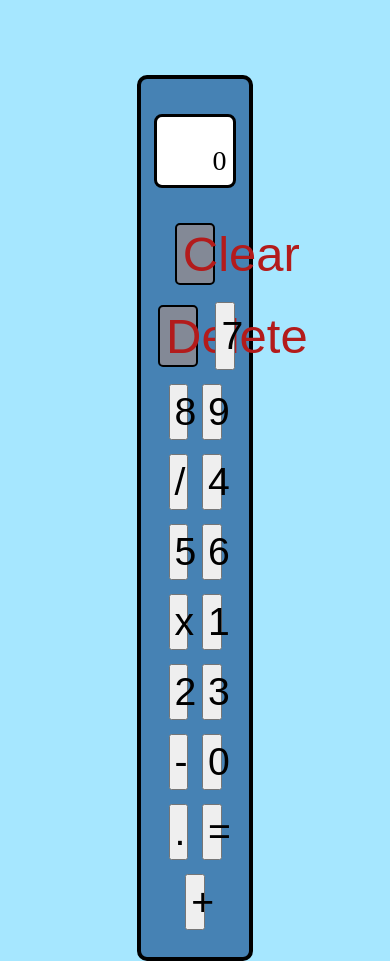
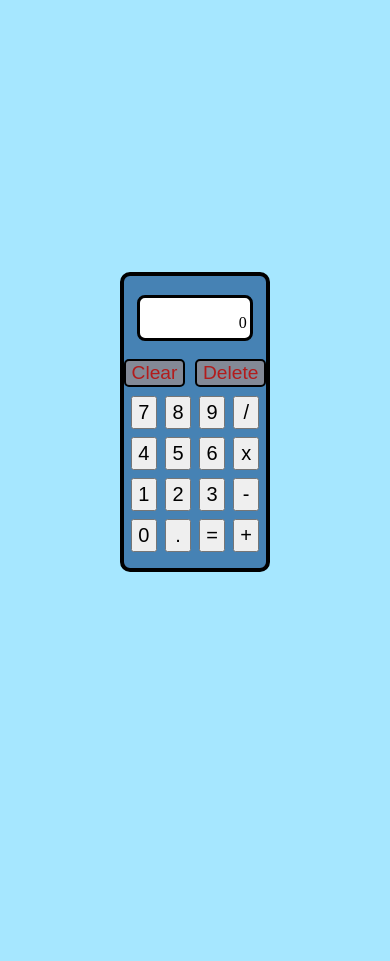
Before and after one commit to Atreat738/Calculator, a plain HTML site: page Calculator/index.html in a window 390 px wide. After the commit the page ends 844 px from the top, so only its background shows below. Drawn offline with Linux system fonts and the light colour scheme.

Commit message:
Responsive Design update!

```diff
--- a/Calculator/index.html
+++ b/Calculator/index.html
@@ -16,28 +16,38 @@
             </div>
         </div>
 
+        <div class="split">
             <button id = "clearButton">Clear</button>
             <button id = "deleteButton">Delete</button>
+        </div>
 
+        <div class="split">
             <button class = "numberButton" id = "button7">7</button>
             <button class = "numberButton" id = "button8">8</button>
             <button class = "numberButton" id = "button9">9</button>
             <button class = "operatorButton" id = "divide"> / </button>
+        </div>
 
+        <div class="split">
             <button class = "numberButton" id = "button4">4</button>
             <button class = "numberButton" id = "button5">5</button>
             <button class = "numberButton" id = "button6">6</button>
             <button class = "operatorButton" id = "multiply"> x </button>
+        </div>
 
+        <div class="split">
             <button class = "numberButton" id = "button1">1</button>
             <button class = "numberButton" id = "button2">2</button>
             <button class = "numberButton" id = "button3">3</button>
             <button class = "operatorButton" id = "subtract"> - </button>
+        </div>
 
+        <div class="split">
             <button class = "numberButton" id = "button0">0</button>
             <button class = "numberButton" id = "buttonDecimal">.</button>
             <button id = "buttonEquals"> = </button>
             <button class = "operatorButton" id = "add"> + </button>
+        </div>
     </div>
 
 
--- a/Calculator/styles.css
+++ b/Calculator/styles.css
@@ -1,10 +1,26 @@
+:root {
+    --fs-700: 3rem;
+    --fs-400: 2rem;
+    --fs-300: 1.75rem;
+}
+
+html, body {
+    height: 100%;
+    box-sizing: border-box;
+    margin: 0;
+}
+
 body {
+    display: flex;
     align-items: center;
+    justify-content: center;
     background-color: #a6e7ff;
-    box-sizing: border-box;
+}
+
+.split {
     display: flex;
-    justify-content: center;
-    margin: 0;
+    justify-content: space-around;
+    flex-basis: 100%;
 }
 
 #container {
@@ -13,16 +29,64 @@ body {
     border-radius: 10px;
     display: flex;
     flex-wrap: wrap;
-    font-size: 1.75rem;
     justify-content: center;
-    margin-top: 75px;
-    max-height: 100vh;
-    max-width: 25%;
-    padding: 20px 5px;
+    max-width: 22.5%;
+    font-size: var(--fs-300);
+    padding: 0.8em 0.2em;
+    text-align: center;
+}
+
+@media (max-width: 1300px) {
+    :root {
+        --fs-700: 2.25rem;
+        --fs-400: 1.75rem;
+        --fs-300: 1.5rem;
+    }
+}
+
+@media (max-width: 1150px) {
+    :root {
+        --fs-700: 2.1rem;
+        --fs-400: 1.75rem;
+        --fs-300: 1.5rem;
+    }
+}
+
+@media (max-width: 950px) {
+    #container {
+        min-width: 25%;
+    }
+    :root {
+        --fs-700: 1.55rem;
+        --fs-400: 1.25rem;
+        --fs-300: 1rem;
+    }
+}
+
+@media (max-width: 750px) {
+    #container {
+        min-width: 30%;
+    }
+    :root {
+        --fs-700: 1.3rem;
+        --fs-400: 1.25rem;
+        --fs-300: 1rem;
+    }
+}
+
+@media (max-width: 580px) {
+    #container {
+        min-width: 35%;
+    }
+    :root {
+        --fs-700: 1.2rem;
+        --fs-400: 1.25rem;
+        --fs-300: 1rem;
+    }
 }
 
 #textboxContainer {
-    margin-top: 10px;
+    margin-top: 0.25em;
     width: 85%;
 }
 
@@ -31,13 +95,13 @@ body {
     border: 3px solid black;
     border-radius: 8px;
     height: 65%;
-    margin: 5px auto;
+    margin: 0.175em auto;
     pointer-events: none;
     text-align: right;
 }
 
 #textDisplay p {
-    margin-right: 7px;
+    margin-right: 0.2em;
 }
 
 
@@ -46,9 +110,8 @@ body {
     border: 2px solid black;
     border-radius: 5px;
     color: #b31b1b;
-    font-size: 1.75em;
-    margin: 10px;
-    width: 41.5%;
+    font-size: var(--fs-700);
+    margin: 0.25em;
 }
 #clearButton:hover, #deleteButton:hover {
     background-color: #778899;
@@ -56,15 +119,15 @@ body {
 
 
 .numberButton {
-    font-size: 1.4em;
-    margin: 7px;
-    padding: 4px;
+    font-size: var(--fs-400);
+    margin: 0.2em;
+    padding: 0.15em 0.125em;
     width: 20%;
 }
 
 .operatorButton, #buttonEquals {
-    font-size: 1.4em;
-    margin: 7px;
-    padding: 4px;
+    font-size: var(--fs-400);
+    margin: 0.2em;
+    padding: 0.15em 0.125em;
     width: 20%;
 }
```
Also changed, not shown: 1 other file. Lines whose indentation alone changed are shown as unchanged.
